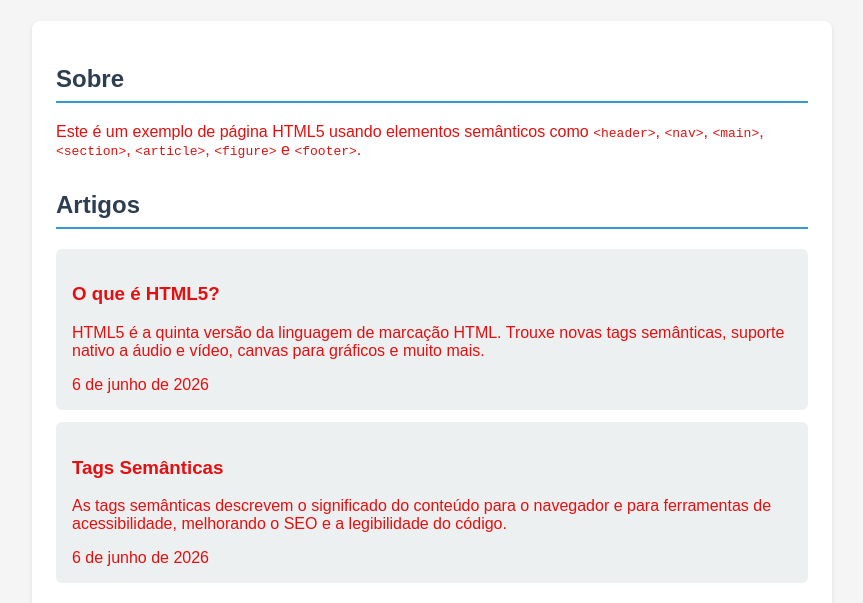
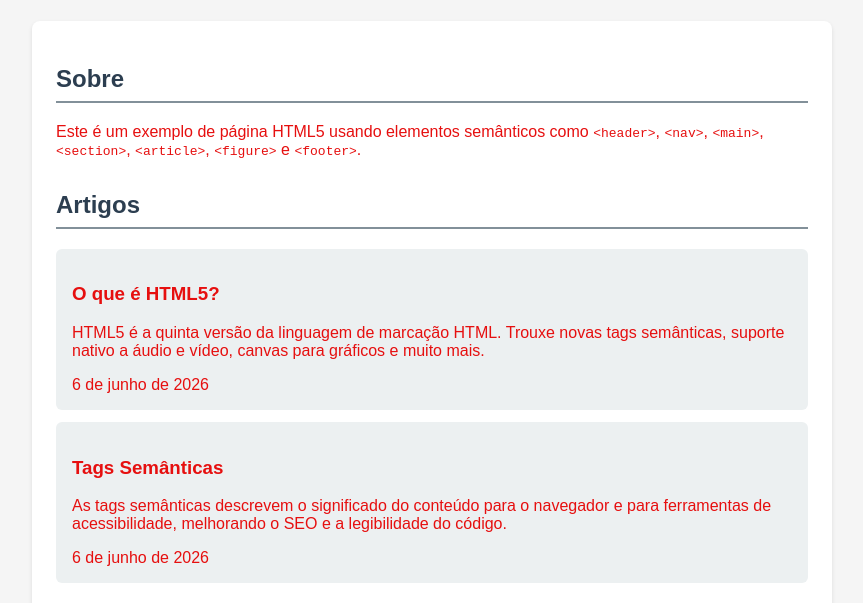
Before and after one commit to marcelomacrino/exemplo, a website: page index.html in a window 1280 px wide. Shown: the part 197-800 px from the top of the page, without its empty margins (208-1071 px from the left). Drawn offline with Linux system fonts and the light colour scheme.

```diff
--- a/style.css
+++ b/style.css
@@ -40,7 +40,7 @@
 
 h2 {
     color: #2c3e50;
-    border-bottom: 2px solid #3498db;
+    border-bottom: 2px solid #829099;
     padding-bottom: 8px;
 }
 
```
